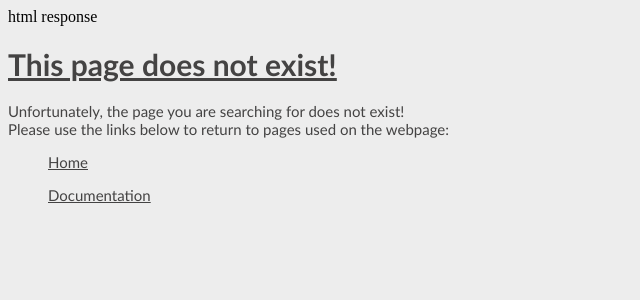
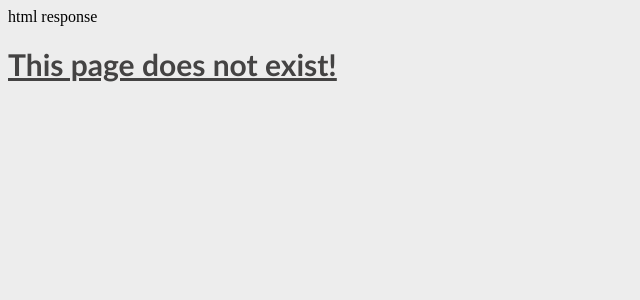
Before and after one commit to connorcam302/KV6002EsportsSociety, a PHP site: page /index.php in a window 1280 px wide. Shown: the top 300 px of the page, without its empty margins (0-640 px from the left). Run offline with PHP 8.4, Linux system fonts and the light colour scheme.

Commit message:
Added Comments to PHP content

```diff
--- a/PHP/src/controllererror.php
+++ b/PHP/src/controllererror.php
@@ -1,18 +1,18 @@
 <?php
+
+
+/**
+* ControllerError
+*
+* This controller is used to display content on the error page of the PHP, primarily created to provide an error location for HTML content.
+*
+* @author Ethan Borrill W18001798
+*/
 
 class ControllerError extends Controller
 {
-
     protected function processRequest() {
         $page = new ErrorPage("Page not found", "This page does not exist!");
-        $page->addParagraph("Unfortunately, the page you are searching for does not exist!
-                            <br>
-                            Please use the links below to return to pages used on the webpage:");
-        $page->addLink("<li>
-                        <ul><a href=\"/kf6012/coursework/part1/home\">Home</a></ul>
-                        <ul><a href=\"/kf6012/coursework/part1/documentation\">Documentation</a></ul>
-                        </li>");
-
         return $page->generateWebPage();
     }
 }
--- a/PHP/src/responsehtml.php
+++ b/PHP/src/responsehtml.php
@@ -1,5 +1,10 @@
 <?php
 
+/**
+ * This class contains the header code required to display webpages in a HTML format.
+ *
+ * @author Ethan Borrill W18001798
+ */
 class ResponseHTML extends Response
 {
     protected function headers() {
```
Also changed, not shown: PHP/src/controlleraccoladesformapi.php (+20 -2 lines), PHP/src/controllerauthenticateapi.php (+19 -2 lines), PHP/src/controllererrorapi.php (+12 -0 lines), PHP/src/errorpage.php (+8 -0 lines), PHP/src/gateway.php (+26 -1 lines), PHP/src/gatewayaccoladesform.php (+12 -0 lines), PHP/src/gatewayeventform.php (+14 -1 lines), PHP/src/gatewayuser.php (+5 -5 lines), PHP/src/request.php (+24 -0 lines), PHP/src/response.php (+16 -0 lines), PHP/src/responsejson.php (+16 -0 lines).
